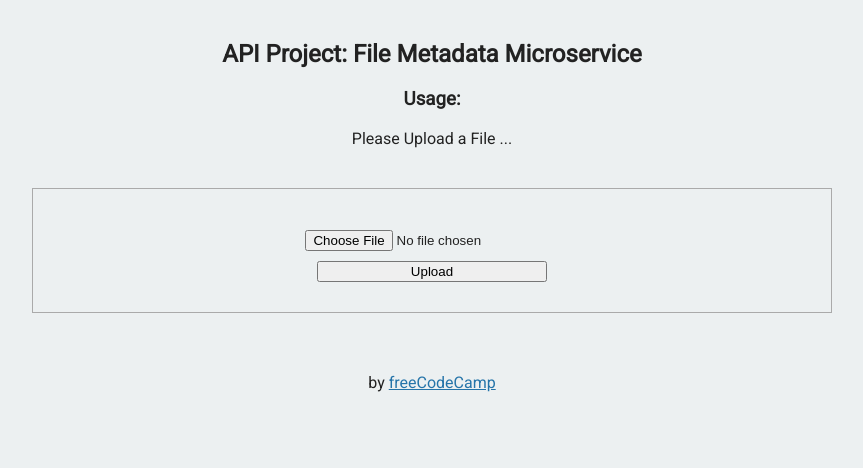
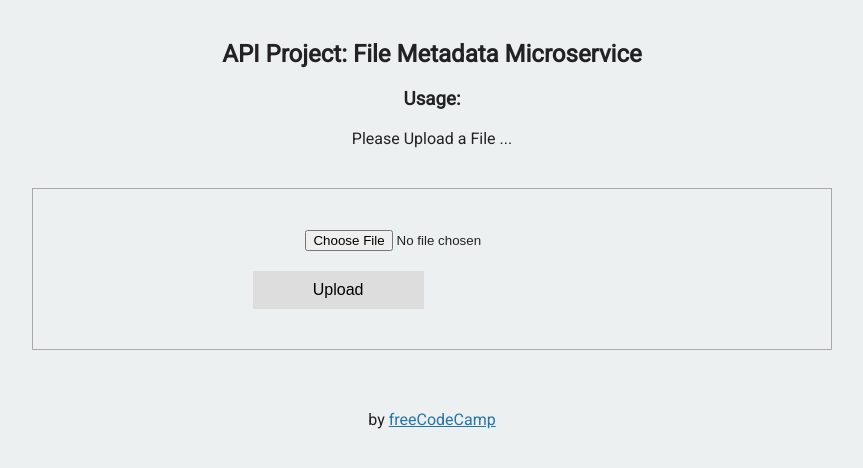
Before and after one commit to freeCodeCamp/boilerplate-project-filemetadata, a website: page views/index.html in a window 1280 px wide. Shown: the whole page, without its empty margins (208-1071 px from the left). Drawn offline with Linux system fonts and the light colour scheme.

Commit message:
Added style

```diff
--- a/public/style.css
+++ b/public/style.css
@@ -27,8 +27,19 @@ input {
   margin: 10px auto;
 }
 
-input#button {
-  width: 230px;
+input.btn {
+  background-color: #dddddd;
+  border: none;
+  padding: 10px 60px;
+  font-size: 16px;
+  margin: 20px 200px;
+  transition: 0.3s;
+  cursor: pointer;
+}
+
+.btn:hover{
+  background-color: #3e8e41;
+  color: white;
 }
 
 .view {
--- a/views/index.html
+++ b/views/index.html
@@ -20,7 +20,7 @@
           <h4 id="output"></h4>
           <form enctype="multipart/form-data" method="POST" action="/api/fileanalyse">
             <input id="inputfield" type="file" name="upfile">
-            <input id="button" type="submit" value="Upload">
+            <input class="btn" type="submit" value="Upload">
           </form>
         </div>
       </div>
```
